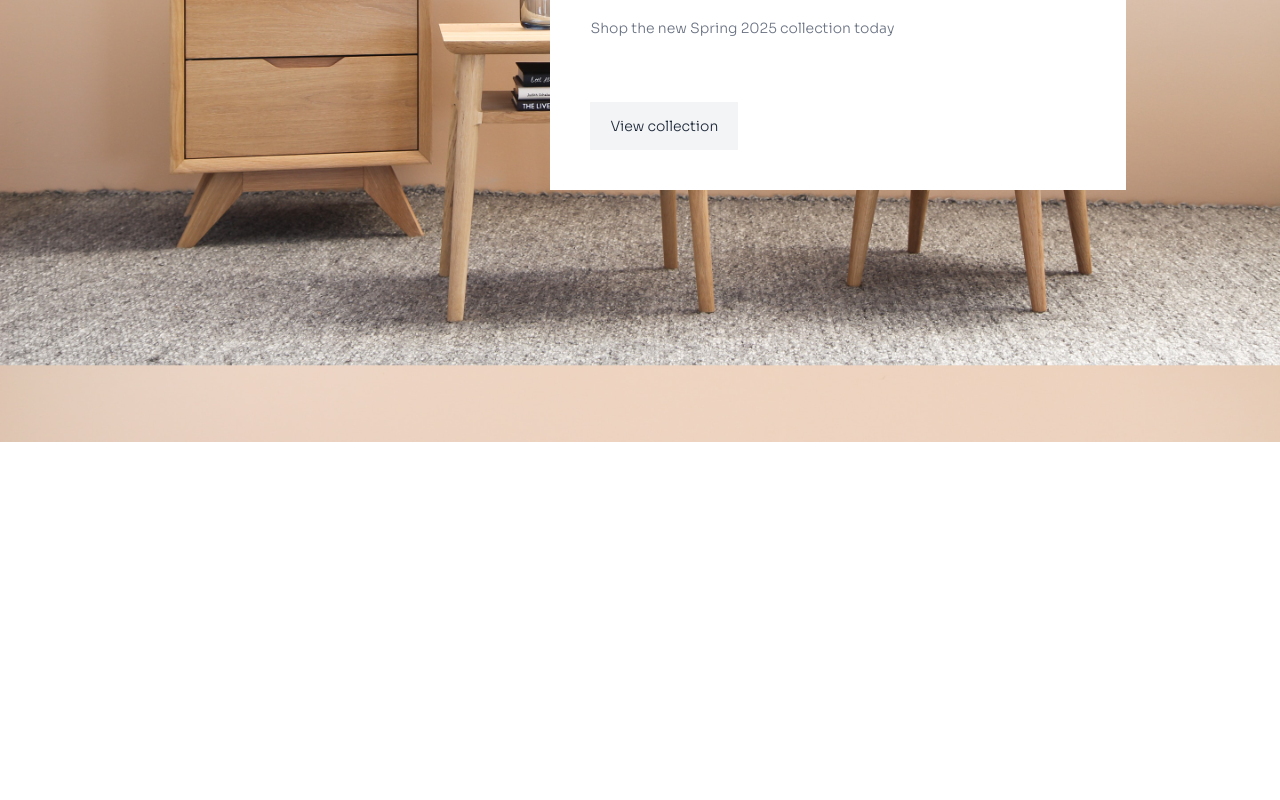
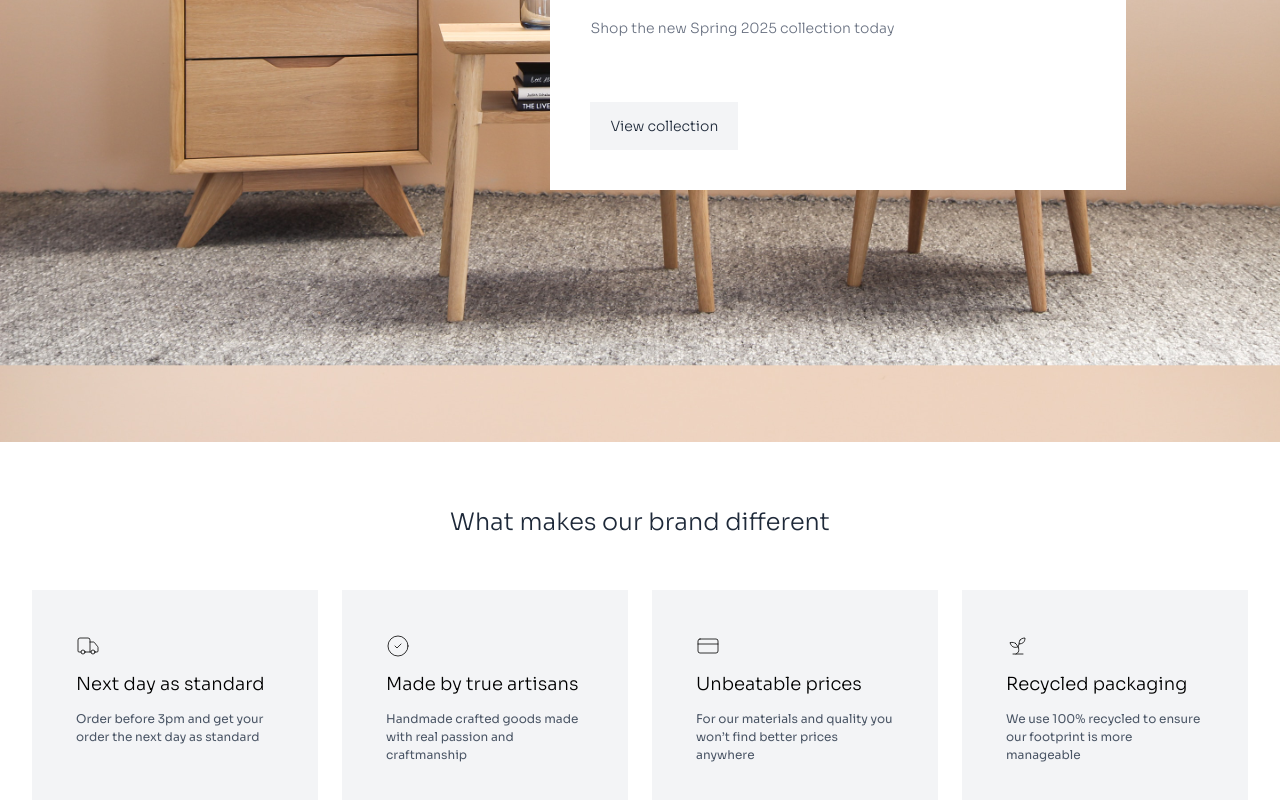
Before and after one commit to abdrzqsalihu/avion, a Next.js app: page / in a window 1280 px wide. Shown: the part 473-1273 px from the top of the page. Before the commit the page ends 915 px from the top, so only its background shows below. Built offline with nearby package versions, Linux system fonts and the light colour scheme.

Commit message:
implemented the features component

```diff
--- /dev/null
+++ b/app/components/Features.tsx
@@ -0,0 +1,55 @@
+import { CircleCheck, CreditCard, Sprout, Truck } from "lucide-react";
+import React from "react";
+
+const Features = () => {
+  return (
+    <div className="mx-auto max-w-screen-2xl p-4 lg:p-8">
+      <h2 className="text-center text-lg md:text-2xl text-gray-800 font-light mt-8">
+        What makes our brand different
+      </h2>
+      <div className="grid grid-cols-1 gap-5 lg:grid-cols-4 lg:gap-6 mt-13">
+        <div className="bg-gray-100 p-11">
+          <Truck strokeWidth={0.8} />
+          <h4 className="text-base md:text-lg font-light mt-3">
+            Next day as standard
+          </h4>
+          <p className="mt-3 text-xs text-gray-600 leading-4.5">
+            Order before 3pm and get your order the next day as standard
+          </p>
+        </div>
+
+        <div className="bg-gray-100 p-11">
+          <CircleCheck strokeWidth={0.8} />
+          <h4 className="text-base md:text-lg font-light mt-3">
+            Made by true artisans
+          </h4>
+          <p className="mt-3 text-xs text-gray-600 leading-4.5">
+            Handmade crafted goods made with real passion and craftmanship
+          </p>
+        </div>
+
+        <div className="bg-gray-100 p-11">
+          <CreditCard strokeWidth={0.8} />
+          <h4 className="text-base md:text-lg font-light mt-3">
+            Unbeatable prices
+          </h4>
+          <p className="mt-3 text-xs text-gray-600 leading-4.5">
+            For our materials and quality you won’t find better prices anywhere
+          </p>
+        </div>
+
+        <div className="bg-gray-100 p-11">
+          <Sprout strokeWidth={0.8} />
+          <h4 className="text-base md:text-lg font-light mt-3">
+            Recycled packaging
+          </h4>
+          <p className="mt-3 text-xs text-gray-600 leading-4.5">
+            We use 100% recycled to ensure our footprint is more manageable
+          </p>
+        </div>
+      </div>
+    </div>
+  );
+};
+
+export default Features;
--- a/app/page.tsx
+++ b/app/page.tsx
@@ -1,9 +1,11 @@
+import Features from "./components/Features";
 import Hero from "./components/Hero";
 
 export default function Home() {
   return (
     <div>
       <Hero />
+      <Features />
     </div>
   );
 }
```
